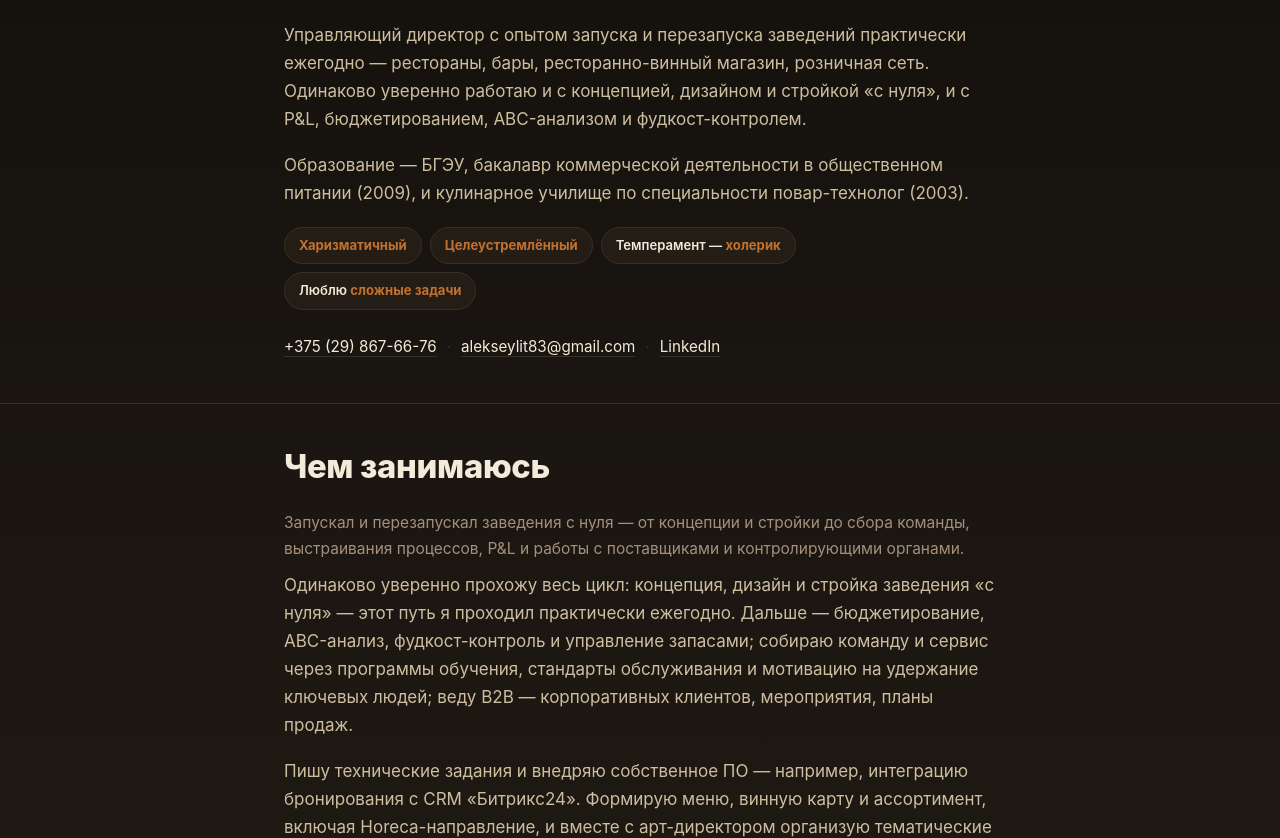
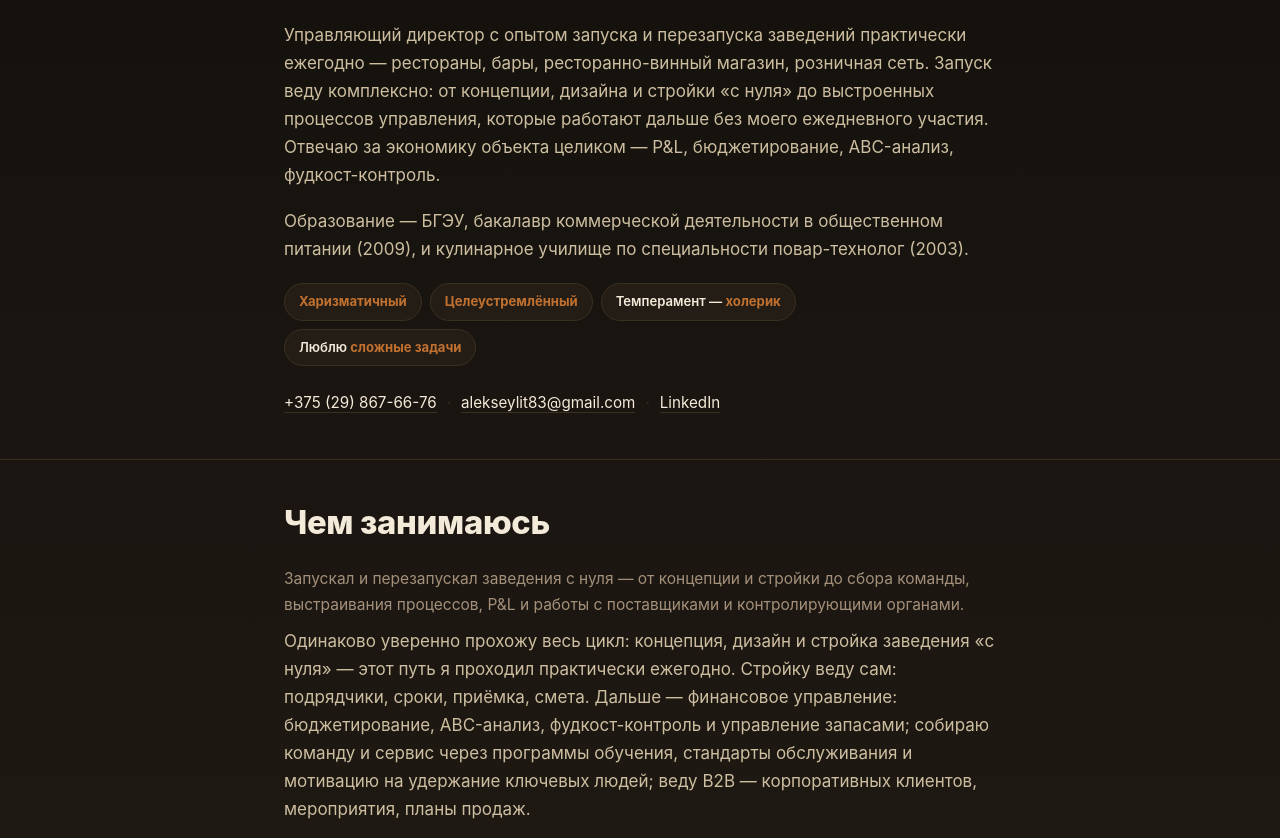
Before and after one commit to alekseylit83-spec/Persona, a plain HTML site: page index.html in a window 1280 px wide. Shown: the part 677-1515 px from the top of the page. Drawn offline with Linux system fonts and the light colour scheme.

Commit message:
Align bio files and site copy with refined strengths
Carry the three competencies introduced in profile.md across the rest of
the repo: complex launch that leaves working management processes behind,
construction management, and finance management.

Co-Authored-By: Claude Opus 5 <noreply@anthropic.com>

```diff
--- a/index.html
+++ b/index.html
@@ -227,7 +227,7 @@
         <h2>Обо мне</h2>
       </div>
 
-      <p>Управляющий директор с опытом запуска и перезапуска заведений практически ежегодно — рестораны, бары, ресторанно-винный магазин, розничная сеть. Одинаково уверенно работаю и с концепцией, дизайном и стройкой «с нуля», и с P&amp;L, бюджетированием, ABC-анализом и фудкост-контролем.</p>
+      <p>Управляющий директор с опытом запуска и перезапуска заведений практически ежегодно — рестораны, бары, ресторанно-винный магазин, розничная сеть. Запуск веду комплексно: от концепции, дизайна и стройки «с нуля» до выстроенных процессов управления, которые работают дальше без моего ежедневного участия. Отвечаю за экономику объекта целиком — P&amp;L, бюджетирование, ABC-анализ, фудкост-контроль.</p>
 
       <p>Образование — БГЭУ, бакалавр коммерческой деятельности в общественном питании (2009), и кулинарное училище по специальности повар-технолог (2003).</p>
 
@@ -252,7 +252,7 @@
 
       <p class="proj-intro">Запускал и перезапускал заведения с нуля — от концепции и стройки до сбора команды, выстраивания процессов, P&amp;L и работы с поставщиками и контролирующими органами.</p>
 
-      <p>Одинаково уверенно прохожу весь цикл: концепция, дизайн и стройка заведения «с нуля» — этот путь я проходил практически ежегодно. Дальше — бюджетирование, ABC-анализ, фудкост-контроль и управление запасами; собираю команду и сервис через программы обучения, стандарты обслуживания и мотивацию на удержание ключевых людей; веду B2B — корпоративных клиентов, мероприятия, планы продаж.</p>
+      <p>Одинаково уверенно прохожу весь цикл: концепция, дизайн и стройка заведения «с нуля» — этот путь я проходил практически ежегодно. Стройку веду сам: подрядчики, сроки, приёмка, смета. Дальше — финансовое управление: бюджетирование, ABC-анализ, фудкост-контроль и управление запасами; собираю команду и сервис через программы обучения, стандарты обслуживания и мотивацию на удержание ключевых людей; веду B2B — корпоративных клиентов, мероприятия, планы продаж.</p>
 
       <p>Пишу технические задания и внедряю собственное ПО — например, интеграцию бронирования с CRM «Битрикс24». Формирую меню, винную карту и ассортимент, включая Horeca-направление, и вместе с арт-директором организую тематические вечера и концерты. Разбираю претензии гостей, слежу за лояльностью и качеством сервиса и кухни, веду инвентаризации, графики, отчётность и контроль платежей, заключаю договоры и взаимодействую с контролирующими органами.</p>
 
```
Also changed, not shown: 2 other files.
